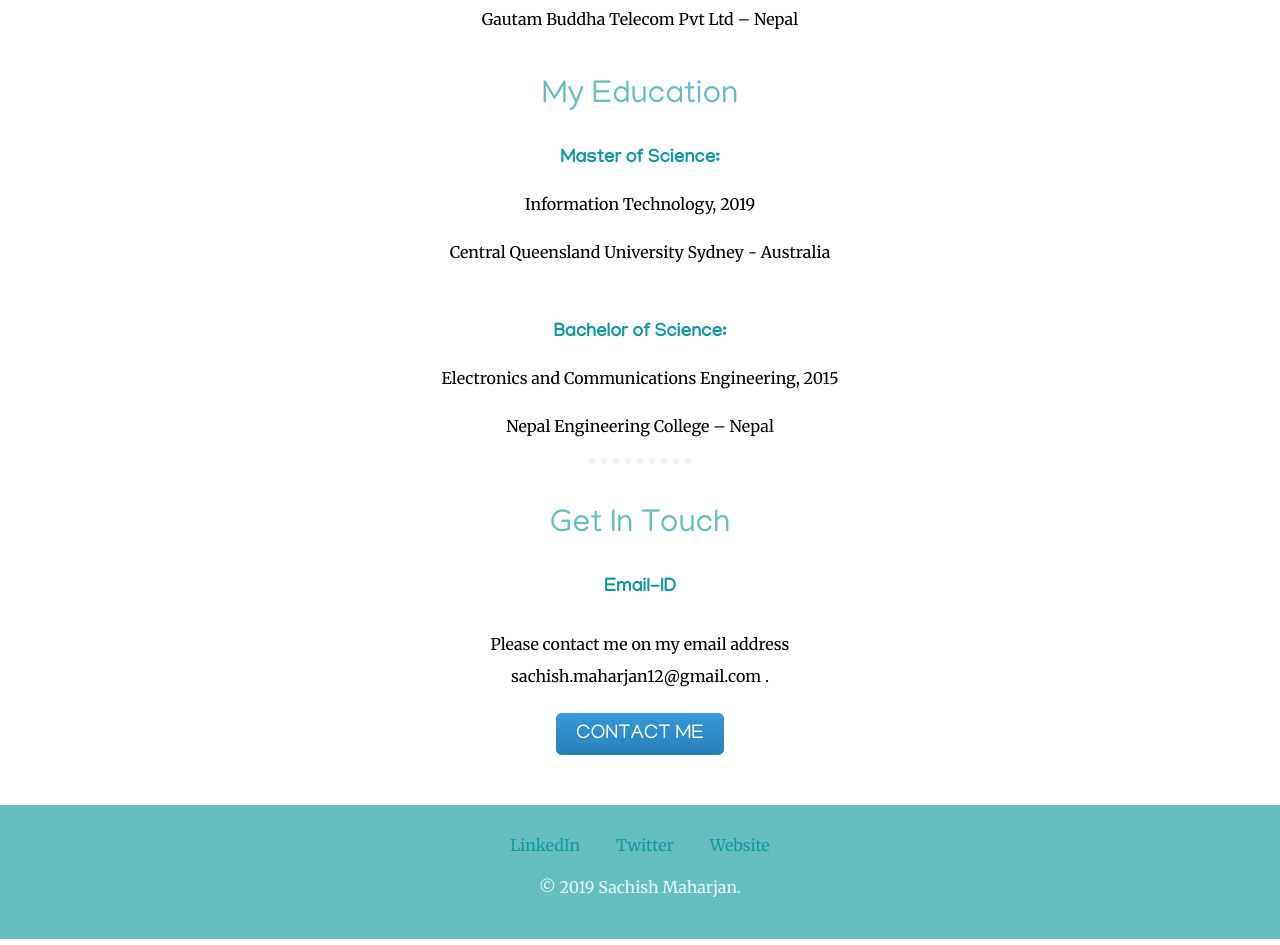
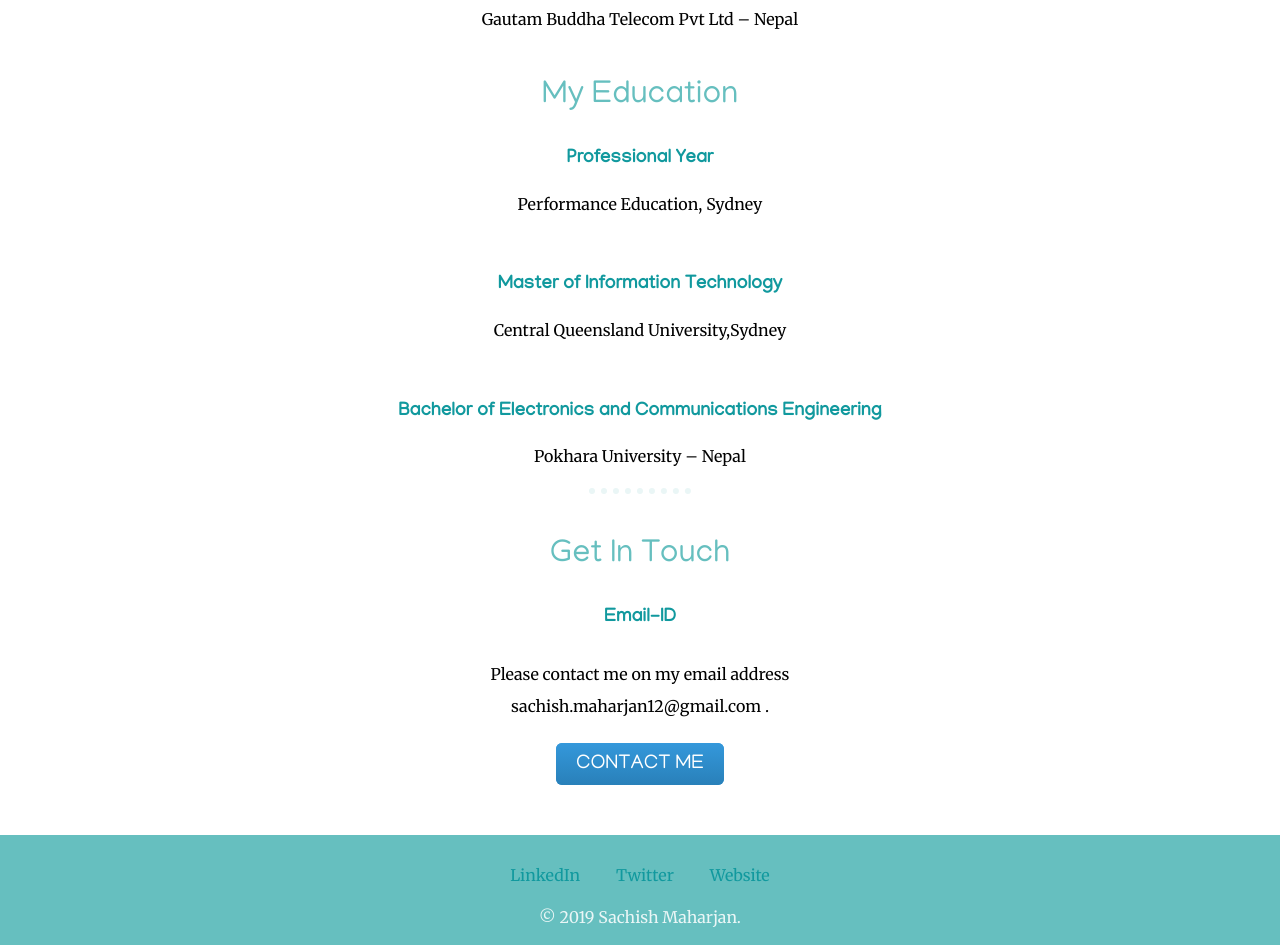
Before and after one commit to sachish12/resume, a plain HTML site: page index.html in a window 1280 px wide. Shown: the part 2566-3511 px from the top of the page. Drawn offline with Linux system fonts and the light colour scheme.

Commit message:
Updated Education

```diff
--- a/index.html
+++ b/index.html
@@ -74,13 +74,15 @@
     <div class="educations">
       <h2> My Education</h2>
       <div class="education-row">
-        <h3> Master of Science:</h3>
-        <p>Information Technology, 2019 </p>
-        <p> Central Queensland University Sydney - Australia </p>
+
+        <h3> Professional Year </h3>
+        <p> Performance Education, Sydney </p>
         <br>
-        <h3> Bachelor of Science: </h3>
-        <p> Electronics and Communications Engineering, 2015 </p>
-        <p> Nepal Engineering College – Nepal </p>
+        <h3> Master of Information Technology</h3>
+        <p> Central Queensland University,Sydney</p>
+        <br>
+        <h3> Bachelor of Electronics and Communications Engineering </h3>
+        <p> Pokhara University – Nepal </p>
       </div>
     </div>
     <hr>
```
